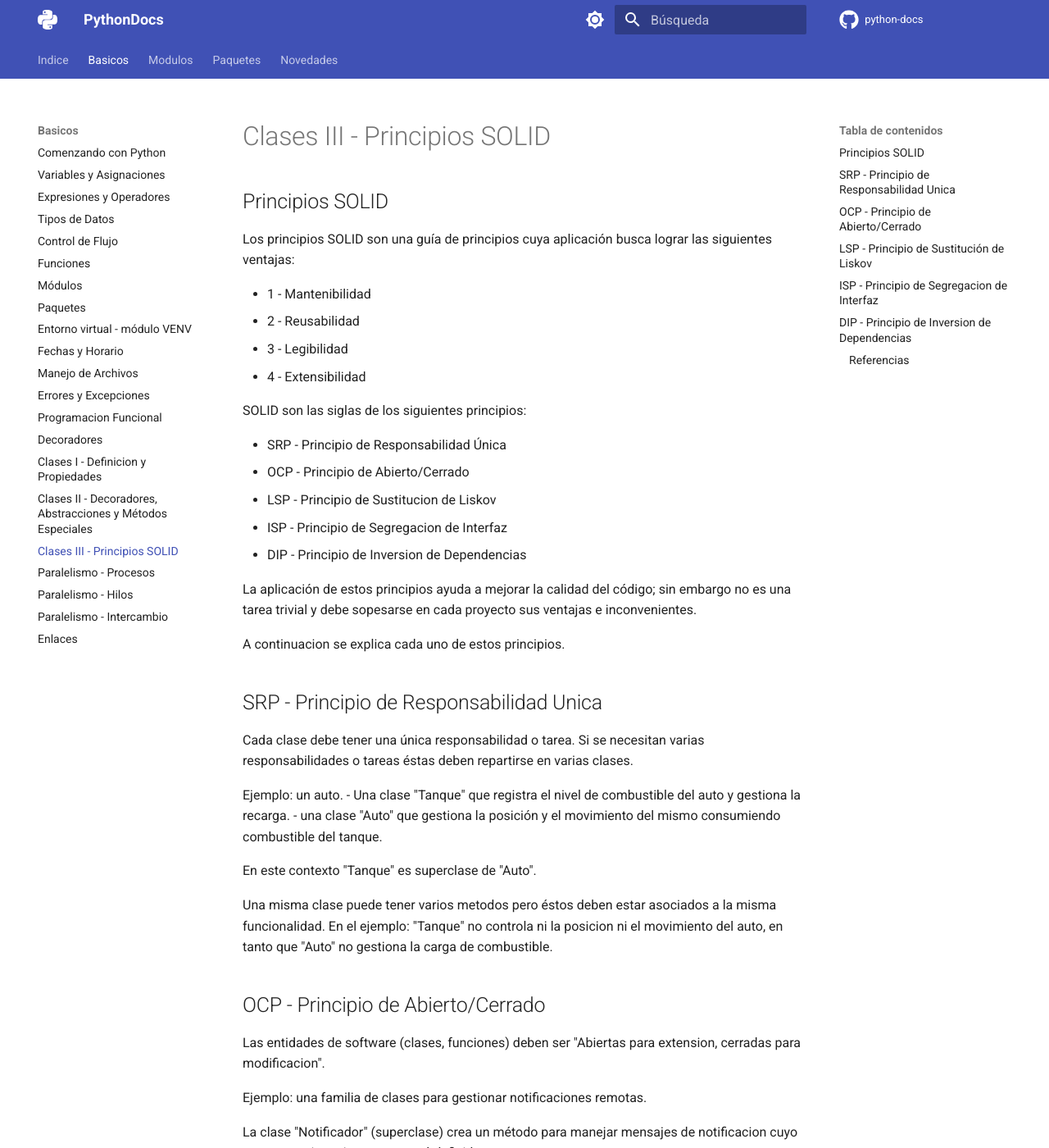
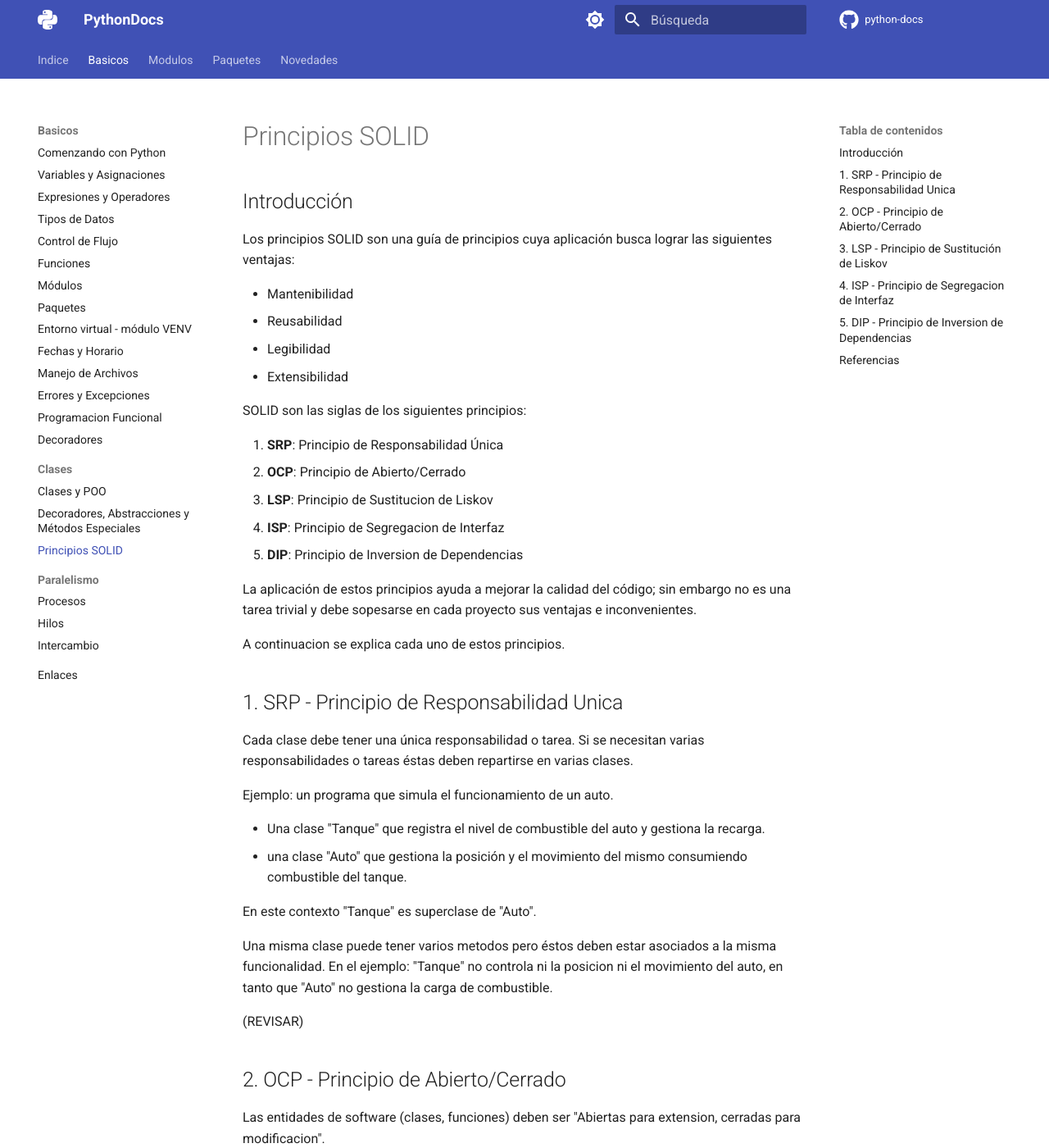
Before and after one commit to alejrot/python-docs, an MkDocs documentation site: the page built from docs/clases/SOLID.md, in a window 1280 px wide and 1400 px high. Shown: the whole window at 82% size. Built offline with MkDocs 1.6.1 and Material for MkDocs 9.7.7, drawn with Linux system fonts in a browser that asks for light colours; plug-ins that fetch from the network failed and are left out; comment, search, counter and statistics services are not loaded; some of the changed text lies outside the part shown.

Commit message:
Reordenamiento de contenidos 1

```diff
--- a/docs/contenido/14-SOLID.md
+++ b/docs/clases/SOLID.md
@@ -1,35 +1,36 @@
 
 
-# Clases III - Principios SOLID
+# Principios SOLID
 
 
 
-## Principios SOLID
+## Introducción
 
 Los principios SOLID son una guía de principios cuya aplicación busca lograr las siguientes ventajas:
 
-- 1 - Mantenibilidad
-- 2 - Reusabilidad
-- 3 - Legibilidad
-- 4 - Extensibilidad
+- Mantenibilidad
+- Reusabilidad
+- Legibilidad
+- Extensibilidad
 
 SOLID son las siglas de los siguientes principios:
 
-- SRP - Principio de Responsabilidad Única
-- OCP - Principio de Abierto/Cerrado
-- LSP - Principio de Sustitucion de Liskov
-- ISP - Principio de Segregacion de Interfaz
-- DIP - Principio de Inversion de Dependencias
+1. **SRP**: Principio de Responsabilidad Única
+1. **OCP**: Principio de Abierto/Cerrado
+1. **LSP**: Principio de Sustitucion de Liskov
+1. **ISP**: Principio de Segregacion de Interfaz
+1. **DIP**: Principio de Inversion de Dependencias
 
 La aplicación de estos principios ayuda a mejorar la calidad del código; sin embargo no es una tarea trivial y debe sopesarse en cada proyecto sus ventajas e inconvenientes.
 
 A continuacion se explica cada uno de estos principios.
 
 
-## SRP - Principio de Responsabilidad Unica
+## 1. SRP - Principio de Responsabilidad Unica
 Cada clase debe tener una única responsabilidad o tarea. Si se necesitan varias responsabilidades o tareas éstas deben repartirse en varias clases.
 
-Ejemplo: un auto.
+Ejemplo: un programa que simula el funcionamiento de un auto.
+
 - Una clase "Tanque"  que registra el nivel de combustible del auto y gestiona la recarga.
 - una clase  "Auto" que gestiona la posición y el movimiento del mismo consumiendo combustible del tanque.
 
@@ -37,8 +38,9 @@ En este contexto "Tanque" es superclase de "Auto".
 
 Una misma clase puede tener varios metodos pero éstos deben estar asociados a la misma funcionalidad. En el ejemplo: "Tanque" no controla ni la posicion ni el movimiento del auto, en tanto que "Auto" no gestiona la carga de combustible.
 
+(REVISAR)
 
-## OCP - Principio de Abierto/Cerrado
+## 2. OCP - Principio de Abierto/Cerrado
 Las entidades de software (clases, funciones) deben ser "Abiertas para extension, cerradas para modificacion".
 
 
@@ -197,7 +199,7 @@ humano.dormir()
 En resumen, creando varios métodos abstractos en clases separadas se previenen problemas de herencia.
 
 
-## DIP - Principio de Inversion de Dependencias
+## 5. DIP - Principio de Inversion de Dependencias
 - Los modulos de alto nivel **no** deben depender de los modulos de bajo nivel. Ambos deben depender de abstracciones;
 - Los detalles deben depender de las abstracciones y no al revés.
 
@@ -271,7 +273,7 @@ corrector = CorrectorOrtografico(ServicioWeb())
 
 
 
-### Referencias
+## Referencias
 
 
 **[Soy Dalto - Curso de POO desde Cero (Completo)](https://youtu.be/HtKqSJX7VoM?t=10539)**
--- a/mkdocs.yml
+++ b/mkdocs.yml
@@ -187,13 +187,15 @@ nav:
     - Programacion Funcional: contenido/15-programacion_funcional.md
     - Decoradores: contenido/decoradores.md
 
-    - Clases I - Definicion y Propiedades: contenido/12-clases.md
-    - Clases II - Decoradores, Abstracciones y Métodos Especiales: contenido/13-decoradores_abstracciones.md
-    - Clases III - Principios SOLID: contenido/14-SOLID.md
+    - Clases:
+      - clases/clases.md
+      - clases/decoradores_abstracciones.md
+      - clases/SOLID.md
 
-    - Paralelismo - Procesos: contenido/procesos.md
-    - Paralelismo - Hilos: contenido/hilos.md
-    - Paralelismo - Intercambio: contenido/intercambio.md
+    - Paralelismo:
+      - Procesos: paralelismo/procesos.md
+      - Hilos: paralelismo/hilos.md
+      - Intercambio: paralelismo/intercambio.md
 
     - Enlaces: contenido/enlaces.md
 
```
Also changed, not shown: other parts of docs/clases/SOLID.md (+2 -2 lines), docs/blog/posts/v2.0.md (added, +19 -0 lines), docs/clases/clases.md (renamed from docs/contenido/12-clases.md, +24 -19 lines), docs/clases/decoradores_abstracciones.md (renamed from docs/contenido/13-decoradores_abstracciones.md, +8 -3 lines), docs/clases/property.md (added, +63 -0 lines), docs/contenido/1-comenzando.md (+1 -1 lines), docs/index.md (+17 -7 lines), docs/paralelismo/hilos.md (renamed from docs/contenido/hilos.md), docs/paralelismo/intercambio.md (renamed from docs/contenido/intercambio.md), docs/paralelismo/procesos.md (renamed from docs/contenido/procesos.md).
